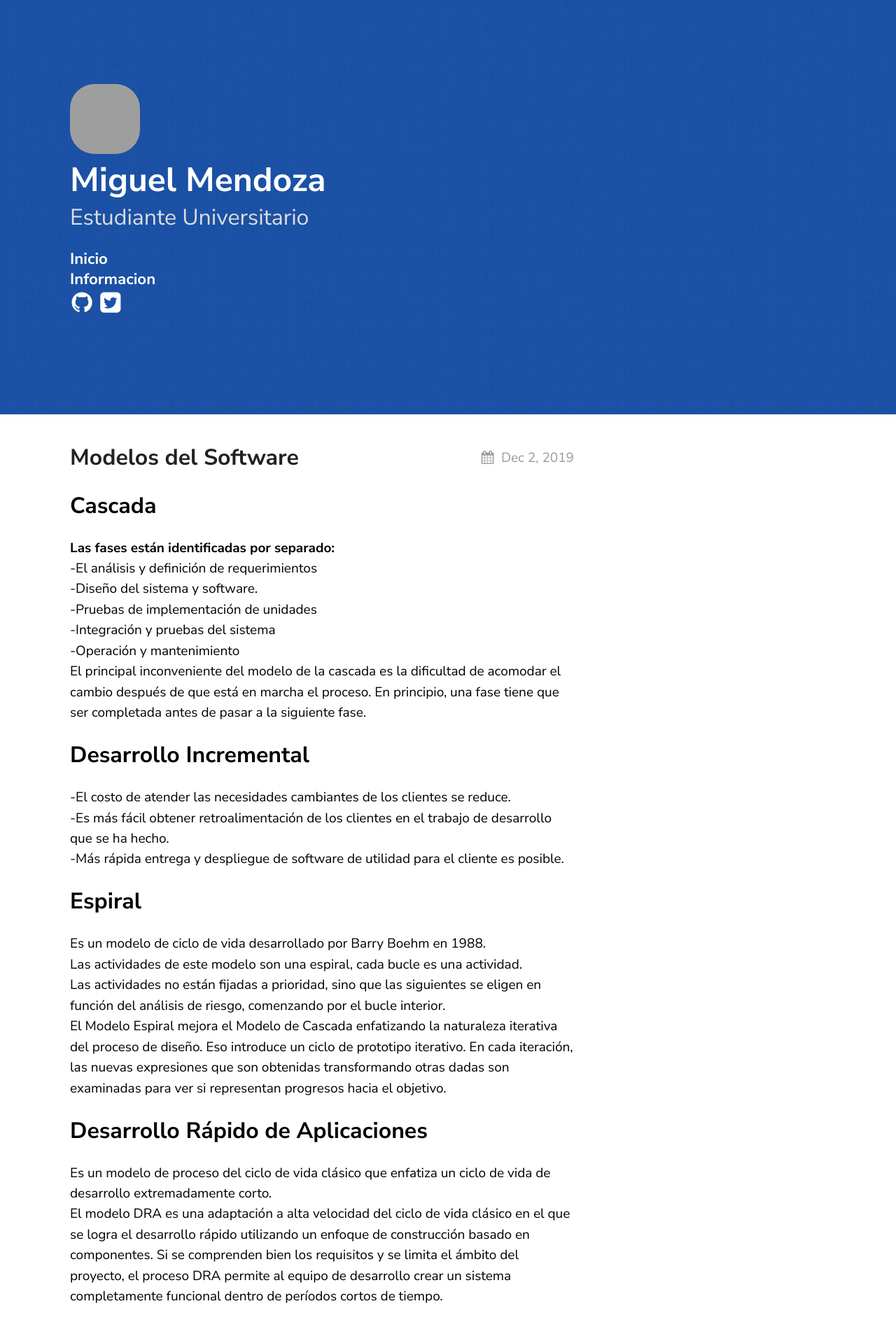
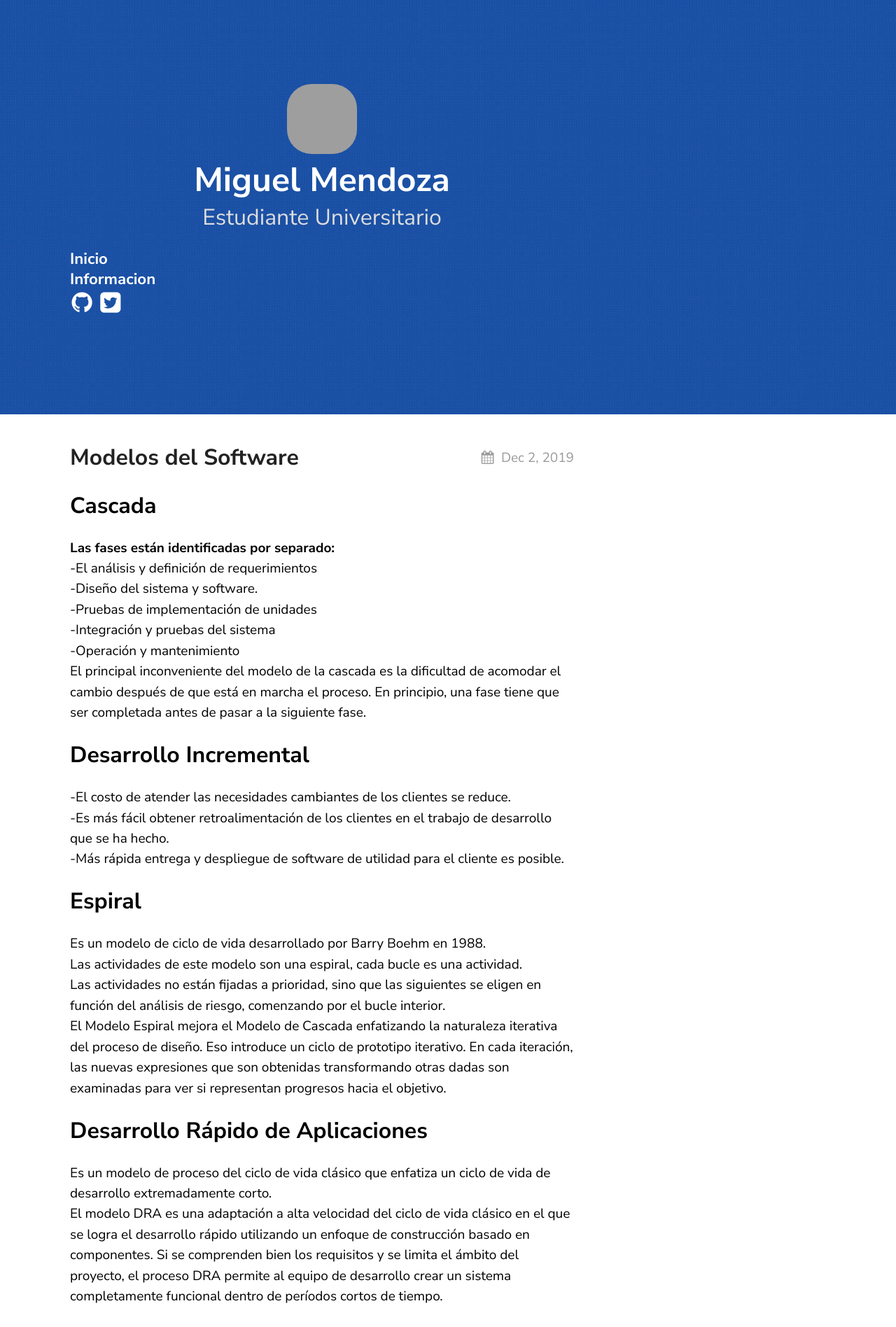
Before and after one commit to miguelsoft03/blogsdf, a Jekyll site: the page built from index.md, in a window 1280 px wide. Shown: the top 1896 px of the page at 70% size. Built offline with Jekyll 4.4.1, drawn with Linux system fonts in a browser that asks for light colours; grey boxes are pictures that could not be loaded.

Commit message:
Update page_header.html

```diff
--- a/_includes/page_header.html
+++ b/_includes/page_header.html
@@ -1,7 +1,7 @@
 <div class="container">
-	<img style="border-radius: 35px;width: 100px;-webkit-user-select: none;margin: auto;cursor: zoom-in;height: 100px;" src="https://avatars0.githubusercontent.com/u/57578357?s=400&u=07af86437d65d6eda5b6f4f8e44b13554d2ad18c&v=4" width="100" height="100">
-	<h1>{{ site.texture.title }}</h1>
-	<h2>{{ site.texture.tagline }}</h2>
+	<center><img style="border-radius: 35px;width: 100px;-webkit-user-select: none;margin: auto;cursor: zoom-in;height: 100px;" src="https://avatars0.githubusercontent.com/u/57578357?s=400&u=07af86437d65d6eda5b6f4f8e44b13554d2ad18c&v=4" width="100" height="100"></center>
+	<center><h1>{{ site.texture.title }}</h1></center>
+	<center><h2>{{ site.texture.tagline }}</h2></center>
 	<a class="post-link" href="/">
 				<h3 class="elements" style="
     margin: .1em 0;
```
